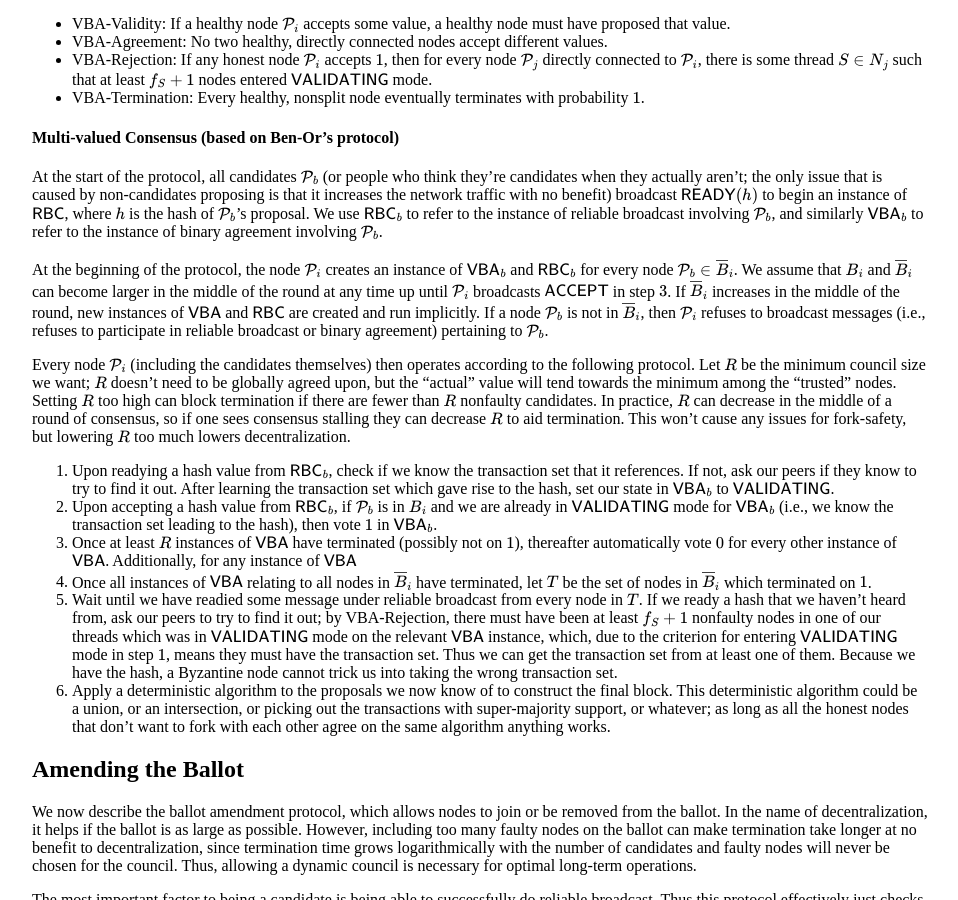
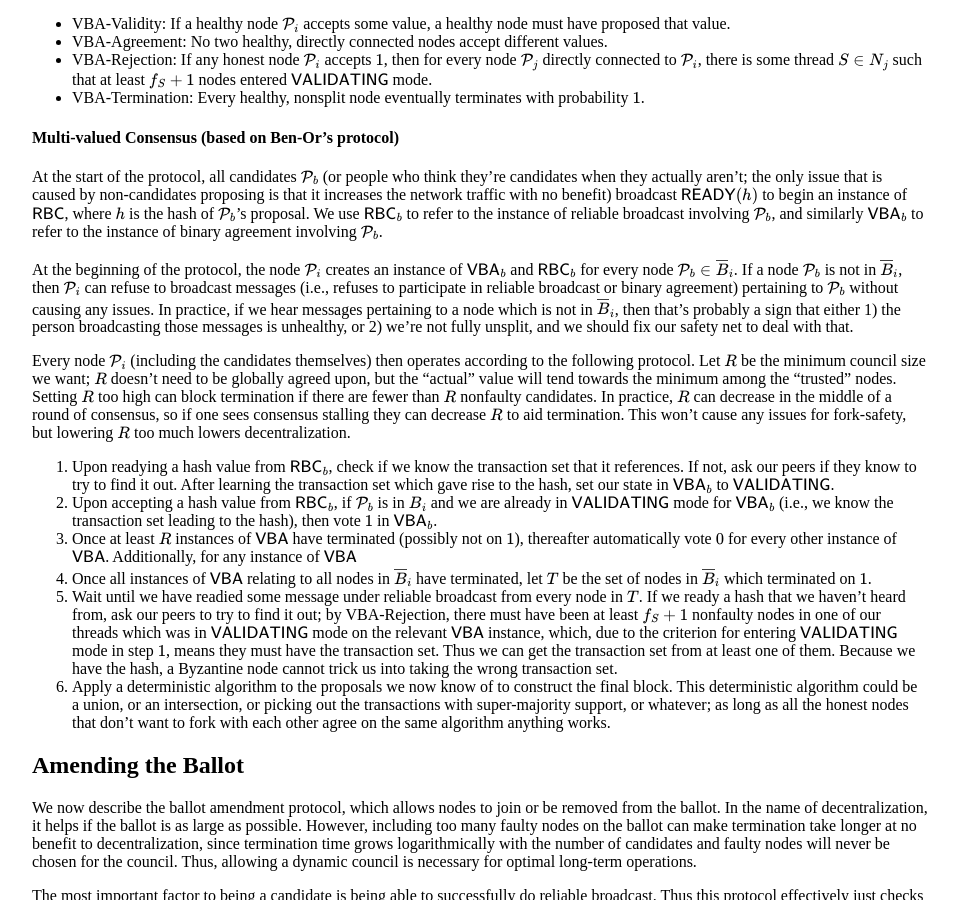
Before and after one commit to ChronusZ/chronusz.github.io, a Jekyll site: the page built from _posts/2017-07-20-parliamentary-consensus-ii.md, in a window 1280 px wide and 900 px high, scrolled down 1388 px. Shown: the whole window, without its empty margins (160-1118 px from the left). Built offline with Jekyll 4.4.1, drawn with Linux system fonts in a browser that asks for light colours; formulas are drawn with MathJax 3.

Commit message:
Update 2017-07-20-parliamentary-consensus-ii.md

```diff
--- a/_posts/2017-07-20-parliamentary-consensus-ii.md
+++ b/_posts/2017-07-20-parliamentary-consensus-ii.md
@@ -51,7 +51,7 @@ Validated Binary agreement has the following properties:
 
 At the start of the protocol, all candidates $$\mathcal{P}_b$$ (or people who think they're candidates when they actually aren't; the only issue that is caused by non-candidates proposing is that it increases the network traffic with no benefit) broadcast $$\mathsf{READY}(h)$$ to begin an instance of $$\mathsf{RBC}$$, where $$h$$ is the hash of $$\mathcal{P}_b$$'s proposal. We use $$\mathsf{RBC}_b$$ to refer to the instance of reliable broadcast involving $$\mathcal{P}_b$$, and similarly $$\mathsf{VBA}_b$$ to refer to the instance of binary agreement involving $$\mathcal{P}_b$$.
 
-At the beginning of the protocol, the node $$\mathcal{P}_i$$ creates an instance of $$\mathsf{VBA}_b$$ and $$\mathsf{RBC}_b$$ for every node $$\mathcal{P}_b\in\overline{B}_i$$. We assume that $$B_i$$ and $$\overline{B}_i$$ can become larger in the middle of the round at any time up until $$\mathcal{P}_i$$ broadcasts $$\mathsf{ACCEPT}$$ in step $$3$$. If $$\overline{B}_i$$ increases in the middle of the round, new instances of $$\mathsf{VBA}$$ and $$\mathsf{RBC}$$ are created and run implicitly. If a node $$\mathcal{P}_b$$ is not in $$\overline{B}_i$$, then $$\mathcal{P}_i$$ refuses to broadcast messages (i.e., refuses to participate in reliable broadcast or binary agreement) pertaining to $$\mathcal{P}_b$$.
+At the beginning of the protocol, the node $$\mathcal{P}_i$$ creates an instance of $$\mathsf{VBA}_b$$ and $$\mathsf{RBC}_b$$ for every node $$\mathcal{P}_b\in\overline{B}_i$$. If a node $$\mathcal{P}_b$$ is not in $$\overline{B}_i$$, then $$\mathcal{P}_i$$ can refuse to broadcast messages (i.e., refuses to participate in reliable broadcast or binary agreement) pertaining to $$\mathcal{P}_b$$ without causing any issues. In practice, if we hear messages pertaining to a node which is not in $$\overline{B}_i$$, then that's probably a sign that either 1) the person broadcasting those messages is unhealthy, or 2) we're not fully unsplit, and we should fix our safety net to deal with that.
 
 Every node $$\mathcal{P}_i$$ (including the candidates themselves) then operates according to the following protocol. Let $$R$$ be the minimum council size we want; $$R$$ doesn't need to be globally agreed upon, but the "actual" value will tend towards the minimum among the "trusted" nodes. Setting $$R$$ too high can block termination if there are fewer than $$R$$ nonfaulty candidates. In practice, $$R$$ can decrease in the middle of a round of consensus, so if one sees consensus stalling they can decrease $$R$$ to aid termination. This won't cause any issues for fork-safety, but lowering $$R$$ too much lowers decentralization.
 
```
